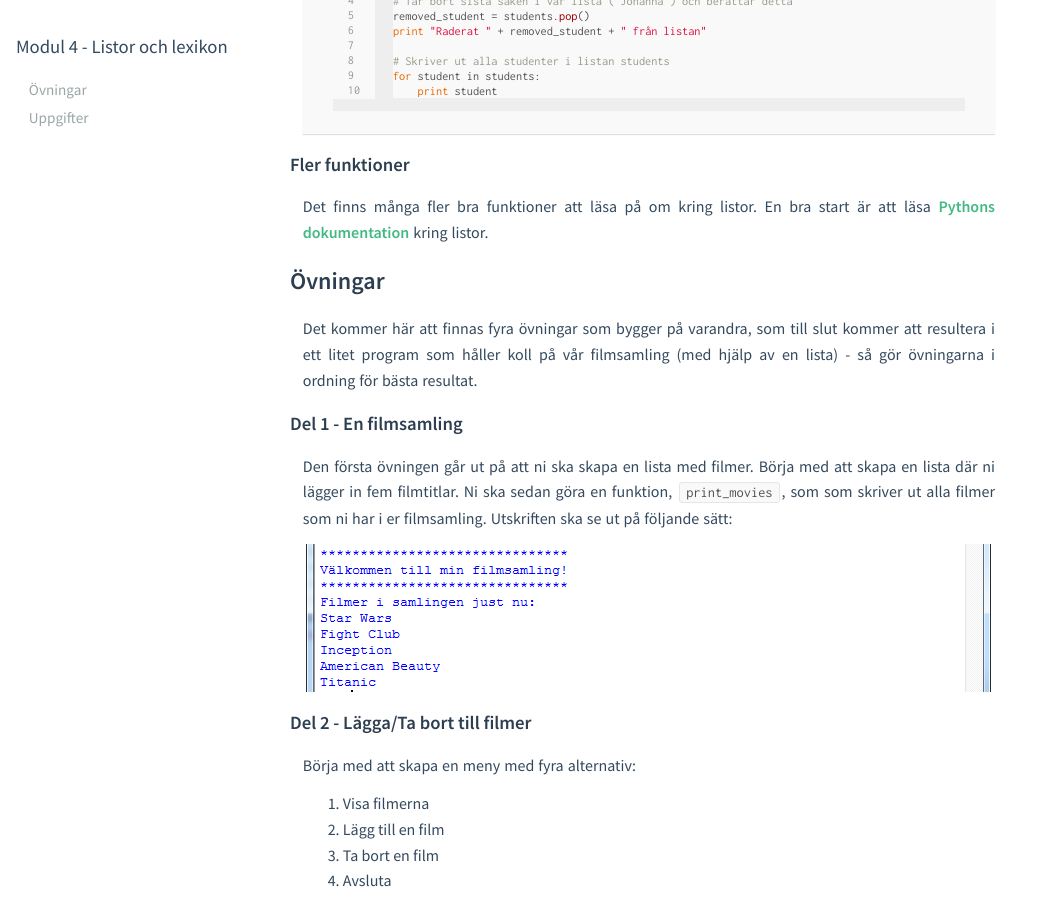
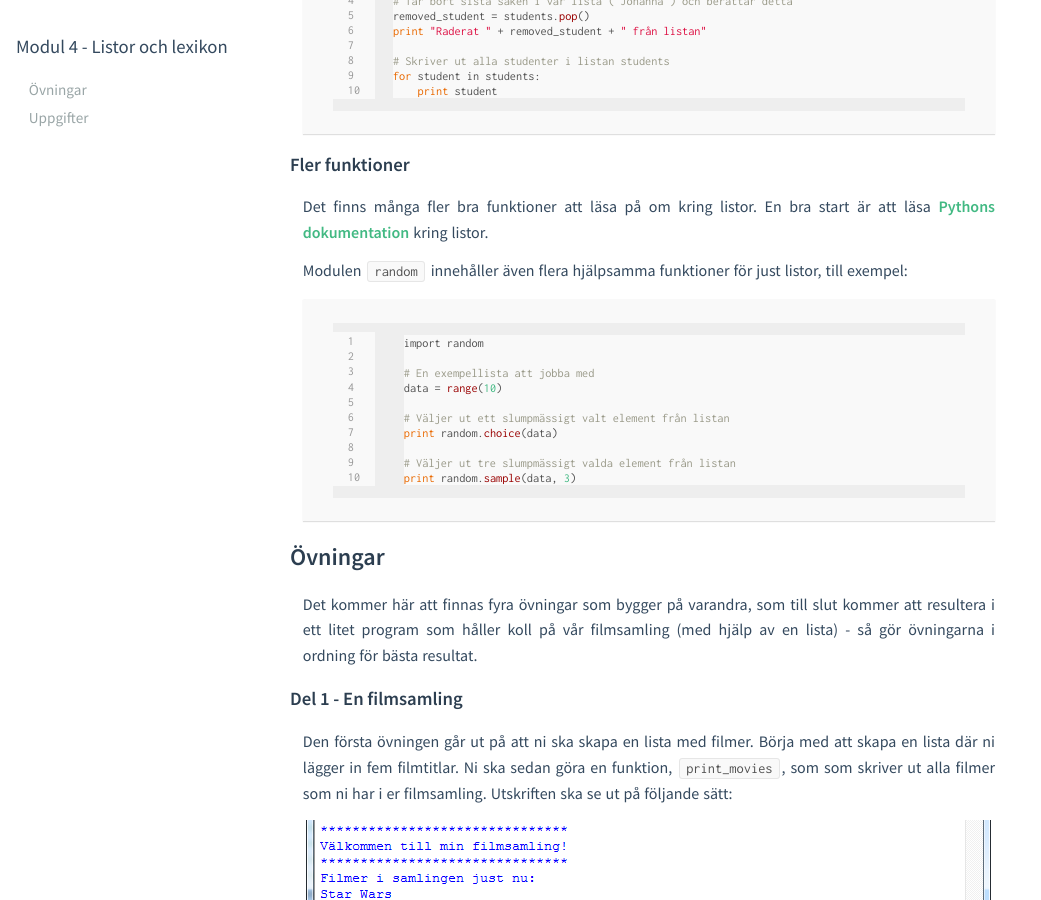
Before and after one commit to mau-dvmt/ia-python, a Jekyll site: the page built from modules/m4/exercises/L01.md, in a window 1280 px wide and 900 px high, scrolled down 3265 px. Shown: the whole window, without its empty margins (0-1041 px from the left). Built offline with Jekyll 4.4.1, drawn with Linux system fonts in a browser that asks for light colours.

Commit message:
Added examples with lists and random

```diff
--- a/modules/m4/exercises/L01.md
+++ b/modules/m4/exercises/L01.md
@@ -148,6 +148,21 @@ for student in students:
 
 Det finns många fler bra funktioner att läsa på om kring listor. En bra start är att läsa [Pythons dokumentation](https://docs.python.org/2/tutorial/datastructures.html) kring listor.
 
+Modulen `random` innehåller även flera hjälpsamma funktioner för just listor, till exempel:
+
+{% highlight python linenos %}
+import random
+
+# En exempellista att jobba med
+data = range(10)
+
+# Väljer ut ett slumpmässigt valt element från listan
+print random.choice(data)
+
+# Väljer ut tre slumpmässigt valda element från listan
+print random.sample(data, 3)
+{% endhighlight %}
+
 ## Övningar
 
 Det kommer här att finnas fyra övningar som bygger på varandra, som till slut kommer att resultera i ett litet program som håller koll på vår filmsamling (med hjälp av en lista) - så gör övningarna i ordning för bästa resultat.
```
